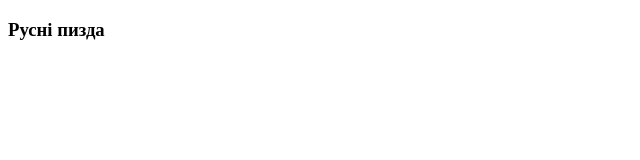
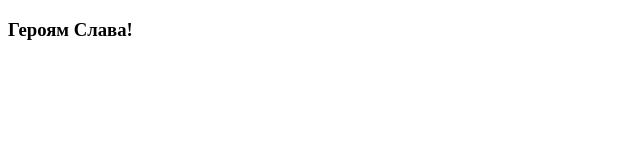
Before and after one commit to ua-rik/Competence-Assessment-Tool-back, a website: page public/test.html in a window 1280 px wide. Shown: the full height of the page, 0-640 px from the left. Drawn offline with Linux system fonts and the light colour scheme.

Commit message:
add easter egg 1

```diff
--- a/public/test.html
+++ b/public/test.html
@@ -2,9 +2,9 @@
 <html>
 <head>
     <meta charset="UTF-8">
-    <title>Ваш заголовок тут</title>
+    <title>Слава Україні!</title>
 </head>
     <body>
-        <h3>Русні пизда</h3>
+        <h3>Героям Слава!</h3>
     </body>
 </html>
```
